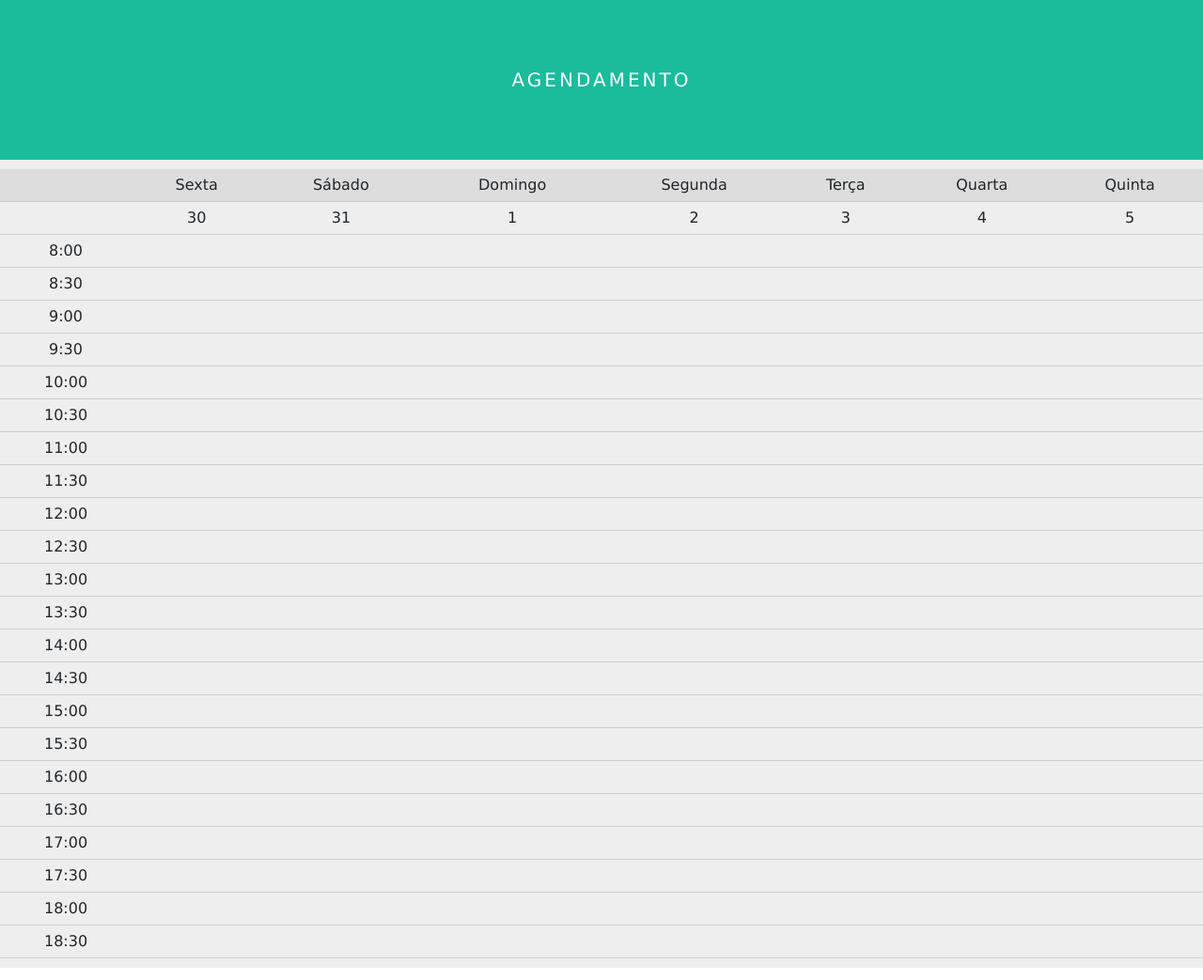
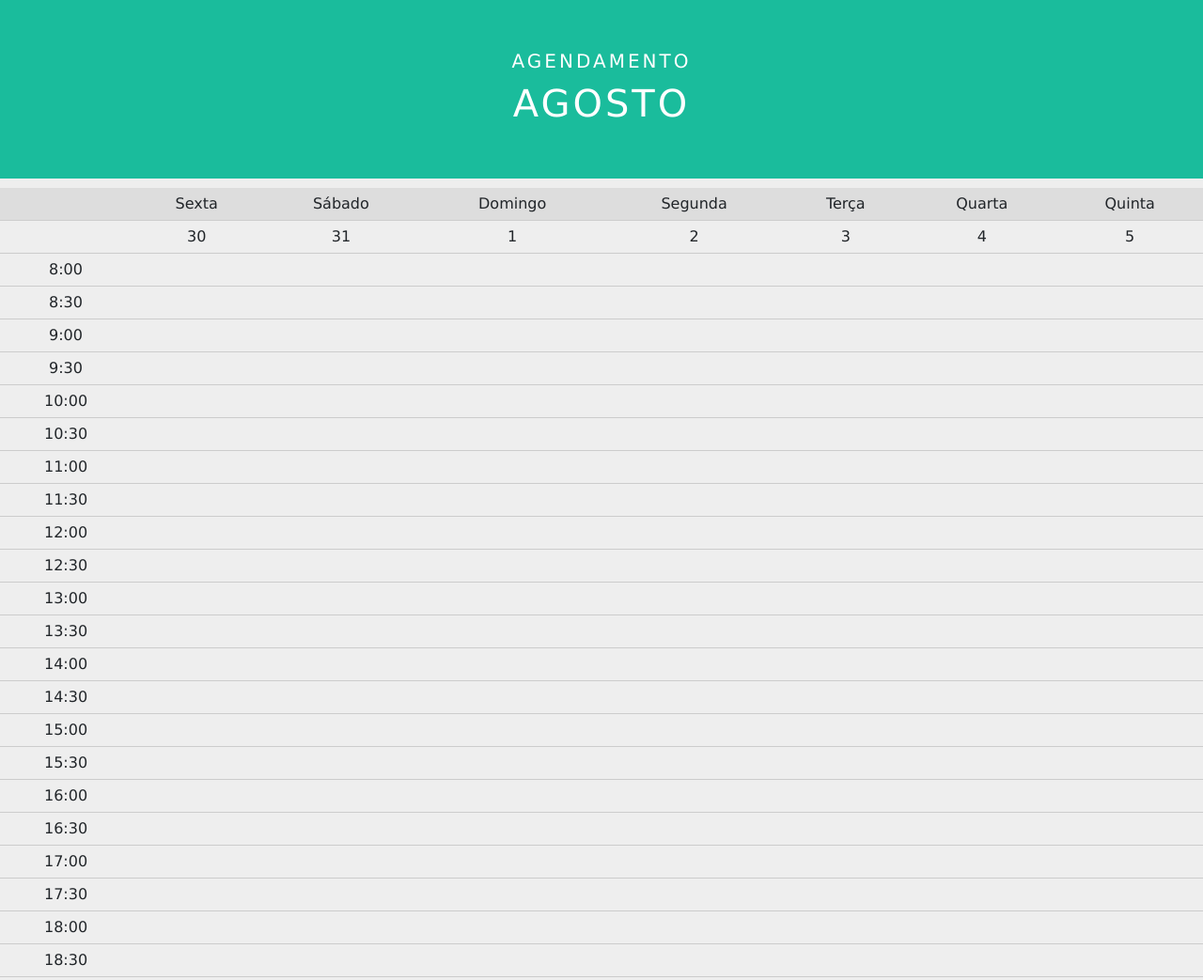
Before and after one commit to DiegoVV/WebScheduler, a plain HTML site: page index.html in a window 1280 px wide. Shown: the whole page at 94% size. Drawn offline with nearby package versions, Linux system fonts and the light colour scheme.

Commit message:
Added the current month to the title

```diff
--- a/index.html
+++ b/index.html
@@ -1,19 +1,21 @@
 <!DOCTYPE html>
 <html>
+
 <head>
     <meta charset="utf-8" />
-	<meta name="viewport content="width=device-width, initial-scale=1>
-	<title>Agendamento</title> 												<!-- title of tab -->
+    <meta name="viewport content=" width=device-width, initial-scale=1>
+    <title>Agendamento</title> <!-- title of tab -->
     <link rel="stylesheet" href="https://maxcdn.bootstrapcdn.com/bootstrap/4.0.0-beta.2/css/bootstrap.min.css" integrity="sha384-PsH8R72JQ3SOdhVi3uxftmaW6Vc51MKb0q5P2rRUpPvrszuE4W1povHYgTpBfshb" crossorigin="anonymous">
-	<link rel="stylesheet" type="text/css" href="style.css"/>
-	<link href="css/font-awesome.min.css" rel="stylesheet"/>                            <!-- href = reference to actual file -->
-	<!link rel="tab icon" type="image/png" href="img/iconcircle.png"/>				    <!-- icon on tab -->
+    <link rel="stylesheet" type="text/css" href="style.css" />
+    <link href="css/font-awesome.min.css" rel="stylesheet" /> <!-- href = reference to actual file -->
+    <!link rel="tab icon" type="image/png" href="img/iconcircle.png" /> <!-- icon on tab -->
 </head>
 
 <body bgcolor="#1A7317" text="#000000">
     <div class="month">
         <ul>
             <li>Agendamento</li>
+            <li id="month" style="font-size: 40px"></li>
         </ul>
     </div>
     <div class="back">
@@ -264,56 +266,72 @@
 </body>
 
 <script type="text/javascript">
-n =  new Date();
+    n = new Date();
     y = n.getFullYear();
     m = n.getMonth() + 1;
     d = n.getDate();
     w = n.getDay();
     lastDay = new Date(y, m, 0).getDate() + 1;
-weekday=new Array(7);
-weekday[0]="Domingo";
-weekday[1]="Segunda";
-weekday[2]="Terça";
-weekday[3]="Quarta";
-weekday[4]="Quinta";
-weekday[5]="Sexta";
-weekday[6]="Sábado";
+    weekday = new Array(7);
+    weekday[0] = "Domingo";
+    weekday[1] = "Segunda";
+    weekday[2] = "Terça";
+    weekday[3] = "Quarta";
+    weekday[4] = "Quinta";
+    weekday[5] = "Sexta";
+    weekday[6] = "Sábado";
+
+    month = new Array(12);
+    month[0] = "Janeiro";
+    month[1] = "Fevereiro";
+    month[2] = "Março";
+    month[3] = "Abril";
+    month[4] = "Maio";
+    month[5] = "Junho";
+    month[6] = "Julho";
+    month[7] = "Agosto";
+    month[8] = "Setembro";
+    month[9] = "Outubro";
+    month[10] = "Novembro";
+    month[11] = "Dezembro";
+
     document.getElementById("day").innerHTML = d;
-if(d+1<lastDay){
-    document.getElementById("day+1").innerHTML = (d+1)%lastDay;
-} else{
-    document.getElementById("day+1").innerHTML = (d+2)%lastDay;
+    if (d + 1 < lastDay) {
+        document.getElementById("day+1").innerHTML = (d + 1) % lastDay;
+    } else {
+        document.getElementById("day+1").innerHTML = (d + 2) % lastDay;
     }
-if(d+2<lastDay)
-    document.getElementById("day+2").innerHTML = (d+2)%lastDay;
+    if (d + 2 < lastDay)
+        document.getElementById("day+2").innerHTML = (d + 2) % lastDay;
     else
-    document.getElementById("day+2").innerHTML = (d+3)%lastDay;
-if(d+3<lastDay)
-    document.getElementById("day+3").innerHTML = (d+3)%lastDay;
+        document.getElementById("day+2").innerHTML = (d + 3) % lastDay;
+    if (d + 3 < lastDay)
+        document.getElementById("day+3").innerHTML = (d + 3) % lastDay;
     else
-    document.getElementById("day+3").innerHTML = (d+4)%lastDay;
-if(d+4<lastDay)
-    document.getElementById("day+4").innerHTML = (d+4)%lastDay;
+        document.getElementById("day+3").innerHTML = (d + 4) % lastDay;
+    if (d + 4 < lastDay)
+        document.getElementById("day+4").innerHTML = (d + 4) % lastDay;
     else
-    document.getElementById("day+4").innerHTML = (d+5)%lastDay;
-if(d+5<lastDay)
-    document.getElementById("day+5").innerHTML = (d+5)%lastDay;
+        document.getElementById("day+4").innerHTML = (d + 5) % lastDay;
+    if (d + 5 < lastDay)
+        document.getElementById("day+5").innerHTML = (d + 5) % lastDay;
     else
-    document.getElementById("day+5").innerHTML = (d+6)%lastDay;
-if(d+6<lastDay)
-    document.getElementById("day+6").innerHTML = (d+6)%lastDay;
+        document.getElementById("day+5").innerHTML = (d + 6) % lastDay;
+    if (d + 6 < lastDay)
+        document.getElementById("day+6").innerHTML = (d + 6) % lastDay;
     else
-    document.getElementById("day+6").innerHTML = (d+7)%lastDay;
+        document.getElementById("day+6").innerHTML = (d + 7) % lastDay;
 
     document.getElementById("weekday").innerHTML = weekday[w];
-document.getElementById("weekday+1").innerHTML = weekday[(w+1)%7];
-document.getElementById("weekday+2").innerHTML = weekday[(w+2)%7];
-document.getElementById("weekday+3").innerHTML = weekday[(w+3)%7];
-document.getElementById("weekday+4").innerHTML = weekday[(w+4)%7];
-document.getElementById("weekday+5").innerHTML = weekday[(w+5)%7];
-document.getElementById("weekday+6").innerHTML = weekday[(w+6)%7];
-document.getElementById("month").innerHTML = m;
+    document.getElementById("weekday+1").innerHTML = weekday[(w + 1) % 7];
+    document.getElementById("weekday+2").innerHTML = weekday[(w + 2) % 7];
+    document.getElementById("weekday+3").innerHTML = weekday[(w + 3) % 7];
+    document.getElementById("weekday+4").innerHTML = weekday[(w + 4) % 7];
+    document.getElementById("weekday+5").innerHTML = weekday[(w + 5) % 7];
+    document.getElementById("weekday+6").innerHTML = weekday[(w + 6) % 7];
+    document.getElementById("month").innerHTML = month[m - 1];
     document.getElementById("year").innerHTML = y;
     document.getElementById("date").innerHTML = d + "/" + m + "/" + y;
 </script>
+
 </html>
--- a/style.css
+++ b/style.css
@@ -20,7 +20,7 @@ td {
 
 /* Month header */
 .month {
-    padding: 70px 25px;
+    padding: 50px 25px;
     width: 100%;
     background: #1abc9c;
     text-align: center;
@@ -112,6 +112,13 @@ hr {
     margin-bottom: 1px;
 }
 
+title {
+    color: white;
+    font-size: 36px;
+    text-transform: uppercase;
+    letter-spacing: 3px;
+}
+
 
 /* HTML before changing to table:
 
```
Lines whose indentation alone changed are shown as unchanged.
